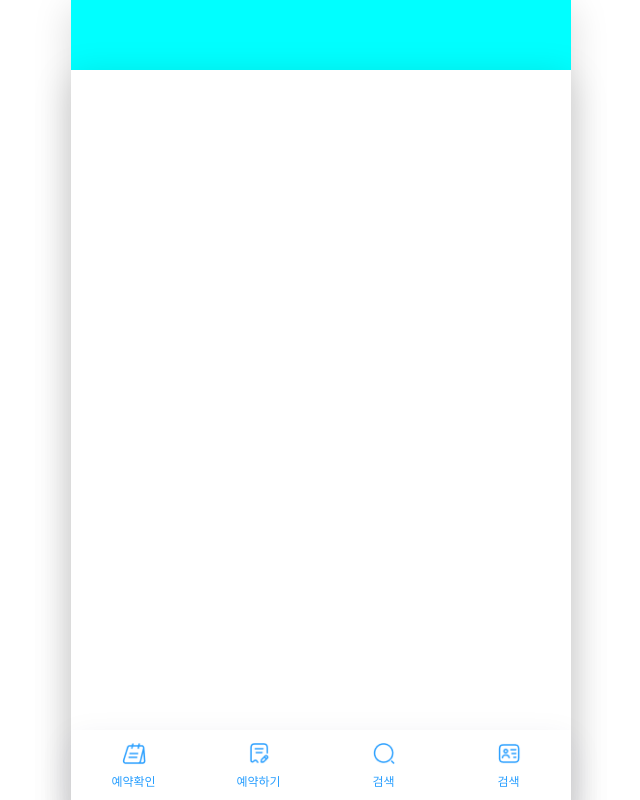
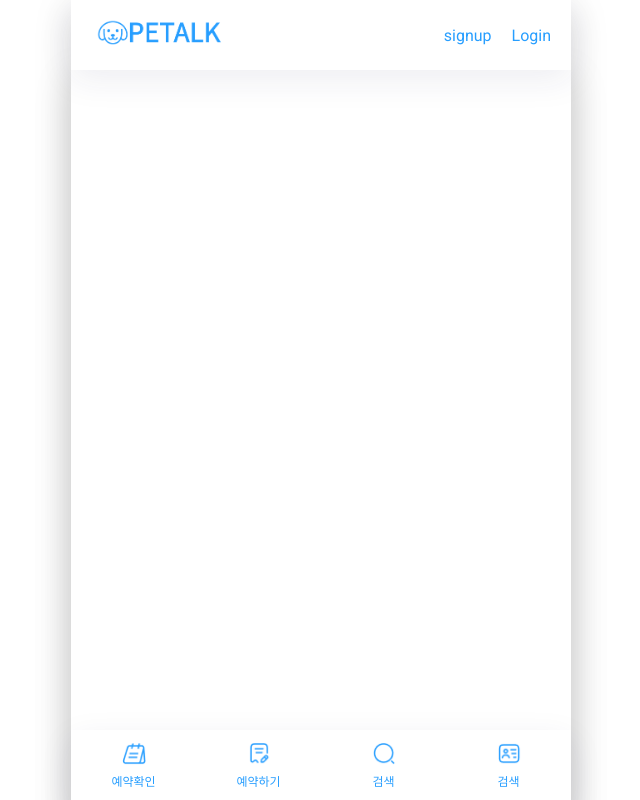
Before and after one commit to rbgud4226/Codestates_032_main, a React (Create React App) app in the folder client/: page / in a window 1280 px wide. Before the commit this address had no page. Shown: the top 800 px of the page, without its empty margins (319-959 px from the left). Built offline with nearby package versions, Linux system fonts and the light colour scheme.

Commit message:
feat:header 부착

```diff
--- a/client/src/App.tsx
+++ b/client/src/App.tsx
@@ -3,6 +3,7 @@ import styled, { createGlobalStyle } from "styled-components";
 import { BrowserRouter as Router, Routes, Route } from "react-router-dom";
 import Mypage from "./page/Mypage";
 import Layout from "./Layout";
+import Header from "./component/header/Header";
 import Nav from "./component/nav/Nav";
 
 function App() {
@@ -13,6 +14,7 @@ function App() {
         <Body>
           <Container>
             <Header />
+            {/* <Header1 /> */}
             <Layout>
               <Routes>
                 <Route path="/members" element={<Mypage />} />
@@ -49,7 +51,7 @@ const Container = styled.div`
   box-shadow: rgba(0, 0, 0, 0.15) 0px 8px 36px;
 `;
 
-const Header = styled.div`
+const Header1 = styled.div`
   min-height: 70px;
   min-width: 320px;
   background-color: aqua;
--- /dev/null
+++ b/client/src/component/header/Header.tsx
@@ -0,0 +1,40 @@
+import React from "react";
+import { styled } from "styled-components";
+import HeaderLogo from "./HeaderLogo";
+import SignUpHeader from "./SignUpHeader";
+import LoginHeader from "./LoginHeader";
+
+const Header = () => {
+  return (
+    <HeaderContainer>
+      <HeaderLogo />
+      <HeaderBtnContainer>
+        <SignUpHeader />
+        <LoginHeader />
+      </HeaderBtnContainer>
+    </HeaderContainer>
+  );
+};
+
+export default Header;
+
+export const HeaderContainer = styled.header`
+  display: flex;
+  align-items: center;
+  justify-content: space-between;
+  height: 70px;
+  width: 100%;
+  top: 0;
+  position: sticky;
+  min-width: 320px;
+  max-width: 500px;
+  /* width: 100%;  이거 설정하면 컨테이너 뚫고 나감*/
+  box-shadow: 0px 10px 34px #272c5614;
+  background-color: white;
+`;
+
+export const HeaderBtnContainer = styled.div`
+  display: flex;
+  align-items: end;
+  padding-right: 20px;
+`;
```
